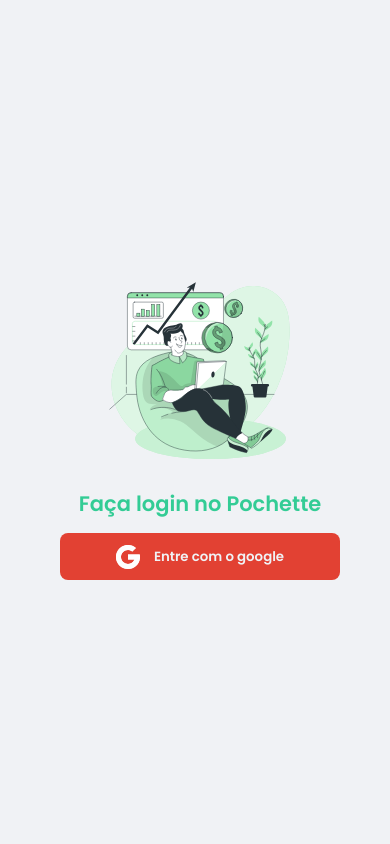
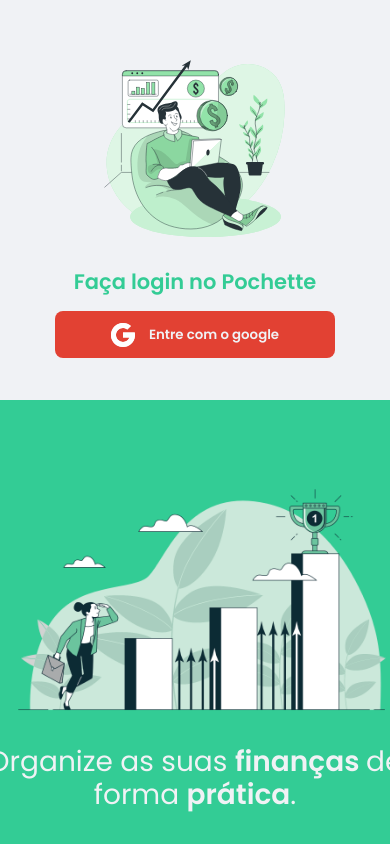
Before and after one commit to gabrielbugarelli/ezemoney-web, a React (Create React App) app: page / in a window 390 px wide. Shown: the top 844 px of the page. Built offline with nearby package versions, Linux system fonts and the light colour scheme; no server answers; the database is empty.

Commit message:
refactor: responsividade no App

```diff
--- a/src/styles/appStyle.ts
+++ b/src/styles/appStyle.ts
@@ -4,6 +4,10 @@
   display: flex;
   align-items: stretch;
   height: 100vh;
+
+  @media(max-width: 870px) {
+    flex-direction: column-reverse;
+  }
 `
 export const SignInContainer = styled.section`
   flex: 7;
@@ -91,8 +95,4 @@
       }
     }
   }
-
-  @media(max-width: 870px) {
-    display: none;
-  }
 `
```
